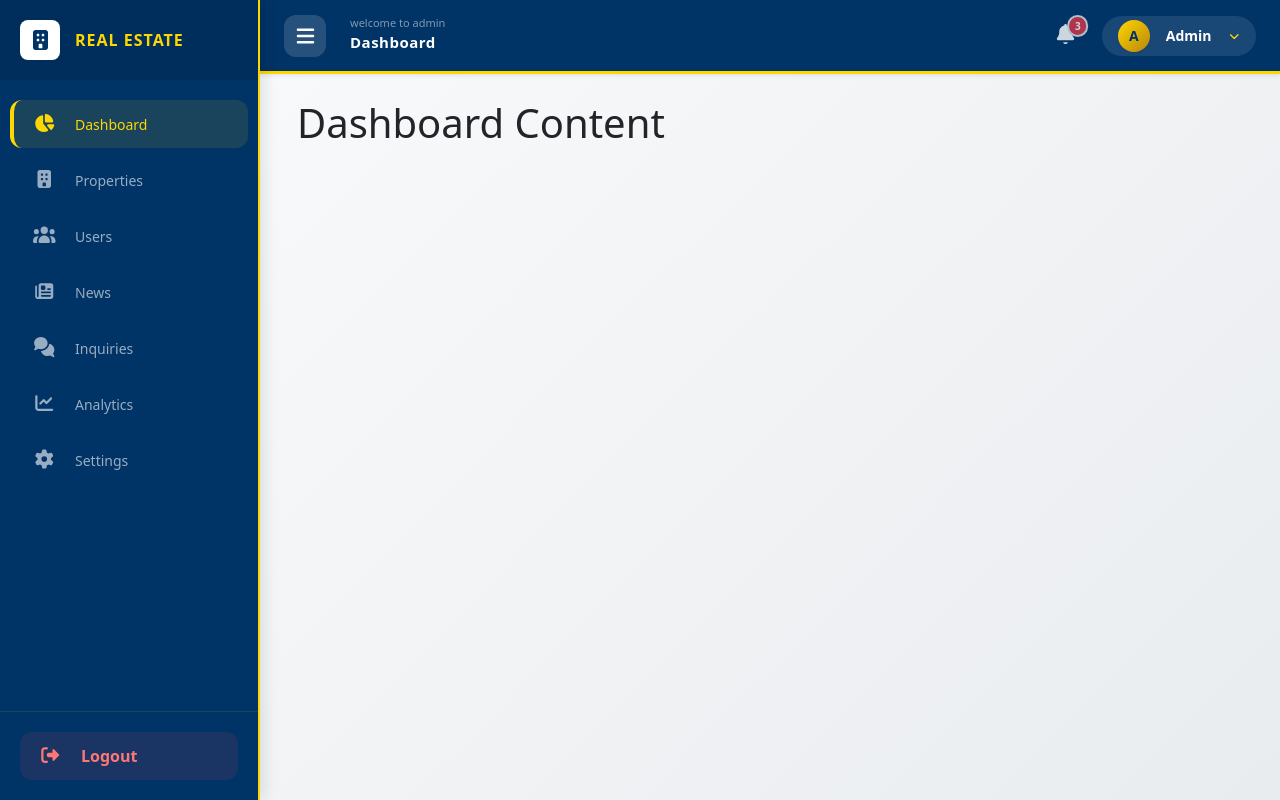
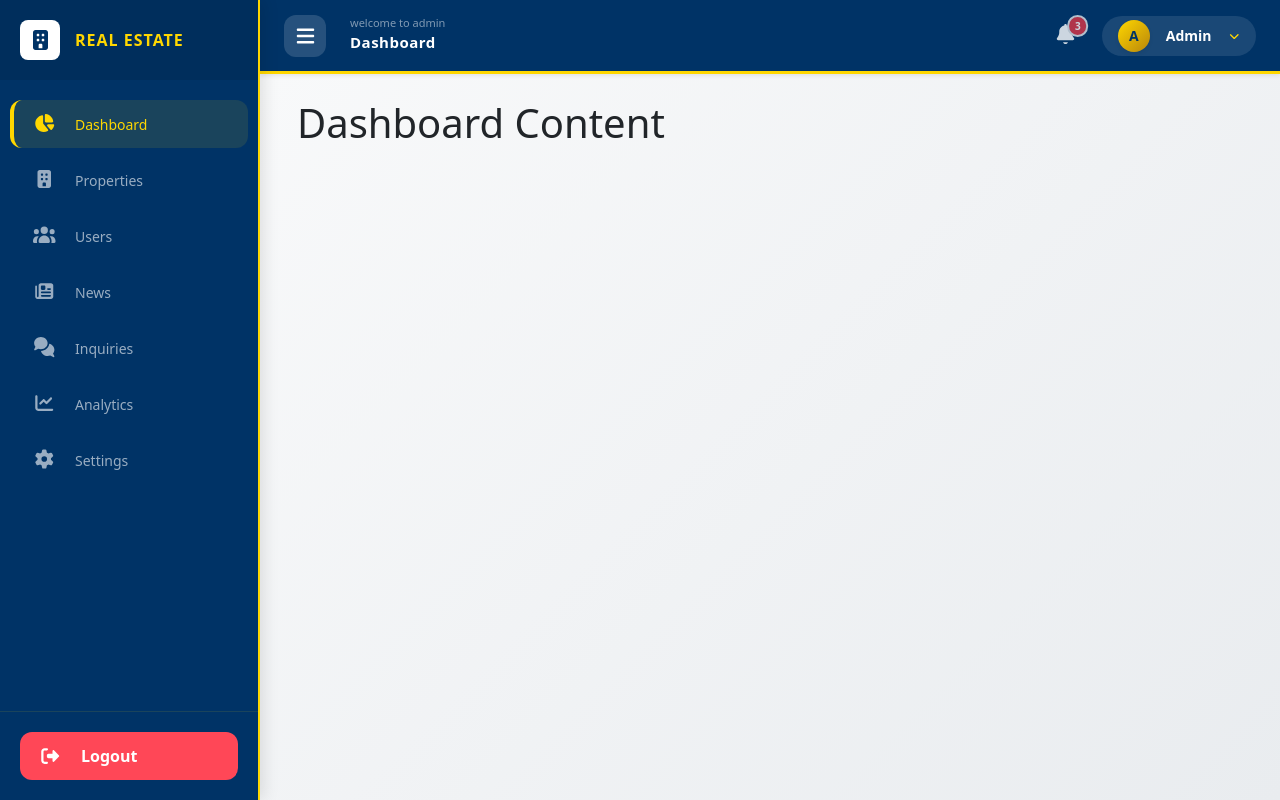
Before and after one commit to MengHor77/frontend-realestate, a React (Create React App) app: page /admin/dashboard in a window 1280 px wide. Built offline with nearby package versions, Linux system fonts and the light colour scheme.

Commit message:
fix: css

```diff
--- a/src/components/admin/Sidebar.js
+++ b/src/components/admin/Sidebar.js
@@ -109,14 +109,41 @@ const Sidebar = ({ isOpen }) => {
       {/* Logout Button */}
       <div style={{ padding: '20px', borderTop: '1px solid rgba(255,215,0,0.1)' }}>
         <button
-          onClick={() => { localStorage.clear(); navigate('/login'); }}
+          onClick={() => {
+            // បន្ថែមការសួរបញ្ជាក់នៅទីនេះ
+            const confirmLogout = window.confirm("Are you sure you want to log out?");
+            if (confirmLogout) {
+              localStorage.clear();
+              navigate('/login');
+            }
+          }}
           style={{
-            width: '100%', display: 'flex', alignItems: 'center', gap: '18px',
-            padding: '12px 18px', background: 'rgba(255,71,71,0.1)', border: 'none',
-            borderRadius: '12px', color: '#ff7675', cursor: 'pointer', transition: '0.3s'
+            width: '100%',
+            display: 'flex',
+            alignItems: 'center',
+            justifyContent: isOpen ? 'flex-start' : 'center',
+            gap: isOpen ? '18px' : '0px',
+            padding: '12px 18px',
+            background: '#ff4757',
+            border: 'none',
+            borderRadius: '12px',
+            color: '#fff',
+            cursor: 'pointer',
+            transition: 'all 0.4s cubic-bezier(0.175, 0.885, 0.32, 1.275)',
+            fontWeight: '600'
+          }}
+          onMouseEnter={(e) => {
+            e.currentTarget.style.background = '#ff6b81';
+            e.currentTarget.style.boxShadow = '0 4px 15px rgba(255, 71, 87, 0.4)';
+            e.currentTarget.style.transform = 'scale(1.03)';
+          }}
+          onMouseLeave={(e) => {
+            e.currentTarget.style.background = '#ff4757';
+            e.currentTarget.style.boxShadow = 'none';
+            e.currentTarget.style.transform = 'scale(1)';
           }}
         >
-          <div style={{ width: '25px', textAlign: 'center' }}>
+          <div style={{ width: '25px', textAlign: 'center', display: 'flex', justifyContent: 'center' }}>
             <FontAwesomeIcon icon={faSignOutAlt} style={{ fontSize: '18px' }} />
           </div>
           {isOpen && <span style={{ fontWeight: 600 }}>Logout</span>}
```
Lines whose indentation alone changed are shown as unchanged.
